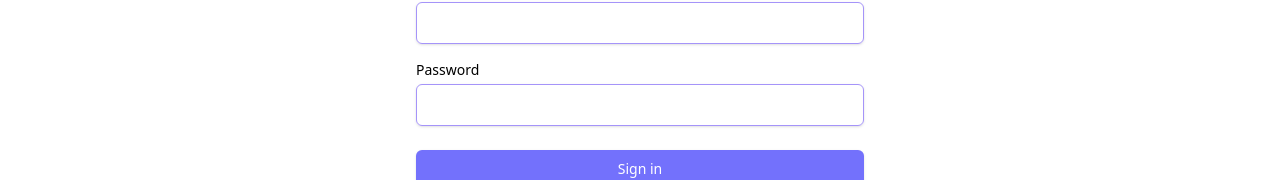
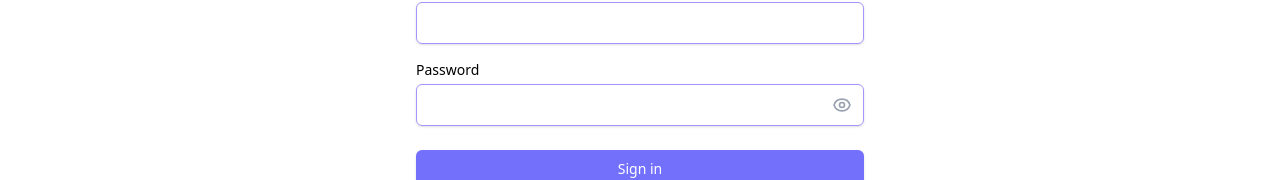
Before and after one commit to Dr1ftKing/C-YA, a React (Vite) app in the folder frontend/: page /login in a window 1280 px wide. Shown: the part 389-569 px from the top of the page. Built offline with nearby package versions, Linux system fonts and the light colour scheme.

Commit message:
Add show/hide password functionality to login and signup forms

```diff
--- a/frontend/src/pages/Login.jsx
+++ b/frontend/src/pages/Login.jsx
@@ -8,6 +8,7 @@
     const [error, setError] = useState('');
     const [loading, setLoading] = useState(false);
     const navigate = useNavigate();
+    const [showPassword, setShowPassword] = useState(false);
 
     const handleSubmit = async (e) => {
         e.preventDefault();
@@ -63,14 +64,32 @@
               <label htmlFor="password" className="block text-sm font-medium ">
                 Password
               </label>
+              <div className="mt-1 relative">
                 <input
                   id="password"
-                type="password"
+                  type={showPassword ? "text" : "password"}
                   required
                   value={password}
                   onChange={(e) => setPassword(e.target.value)}
-                className="mt-1 block w-full px-3 py-2 border border-soft-periwinkle rounded-md shadow-sm focus:outline-none focus:ring-slate-blue focus:border-slate-blue"
+                  className="block w-full px-3 py-2 pr-10 border border-soft-periwinkle rounded-md shadow-sm focus:outline-none focus:ring-slate-blue focus:border-slate-blue"
                   />
+                <button
+                  type='button'
+                  onClick={() => setShowPassword(!showPassword)}
+                  className='absolute inset-y-0 right-0 pr-3 flex items-center'
+                  >
+                  {showPassword ? (
+                    <svg className='h-5 w-5 text-gray-400' fill='none' stroke="currentColor" viewBox="0 0 24 24">
+                      <path strokeLinecap='round' strokeLinejoin="round" strokeWidth={2} d="M13.875 18.825A10.05 10.05 0 0112 19c-4.478 0-8.268-2.943-9.543-7a9.97 9.97 0 011.563-3.029m5.858.908a3 3 0 114.243 4.243M9.878 9.878l4.242 4.242M9.878 9.878L3 3m6.878 6.878L21 21" />
+                    </svg>
+                  ) : (
+                    <svg className="h-5 w-5 text-gray-400" fill="none" stroke="currentColor" viewBox="0 0 24 24">
+                      <path strokeLinecap="round" strokeLinejoin="round" strokeWidth={2} d="M15 12a3 3 0 11-6 0 3 3 0 016 0z" />
+                      <path strokeLinecap="round" strokeLinejoin="round" strokeWidth={2} d="M2.458 12C3.732 7.943 7.523 5 12 5c4.478 0 8.268 2.943 9.542 7-1.274 4.057-5.064 7-9.542 7-4.477 0-8.268-2.943-9.542-7z" />
+                    </svg>
+                  )}
+                </button>
+              </div>
             </div>
           </div>
 
--- a/frontend/src/pages/Signup.jsx
+++ b/frontend/src/pages/Signup.jsx
@@ -49,10 +49,10 @@
         }
     };
       return (
-    <div className="min-h-screen flex items-center justify-center bg-lavender-mist py-12 px-4">
+    <div className="min-h-screen flex items-center justify-center bg-white py-12 px-4">
       <div className="max-w-md w-full space-y-8">
         <div>
-          <h2 className="text-center text-3xl font-bold text-soft-periwinkle">
+          <h2 className="text-center text-3xl font-bold text-black">
             Create your account
           </h2>
         </div>
```
Lines whose indentation alone changed are shown as unchanged.
